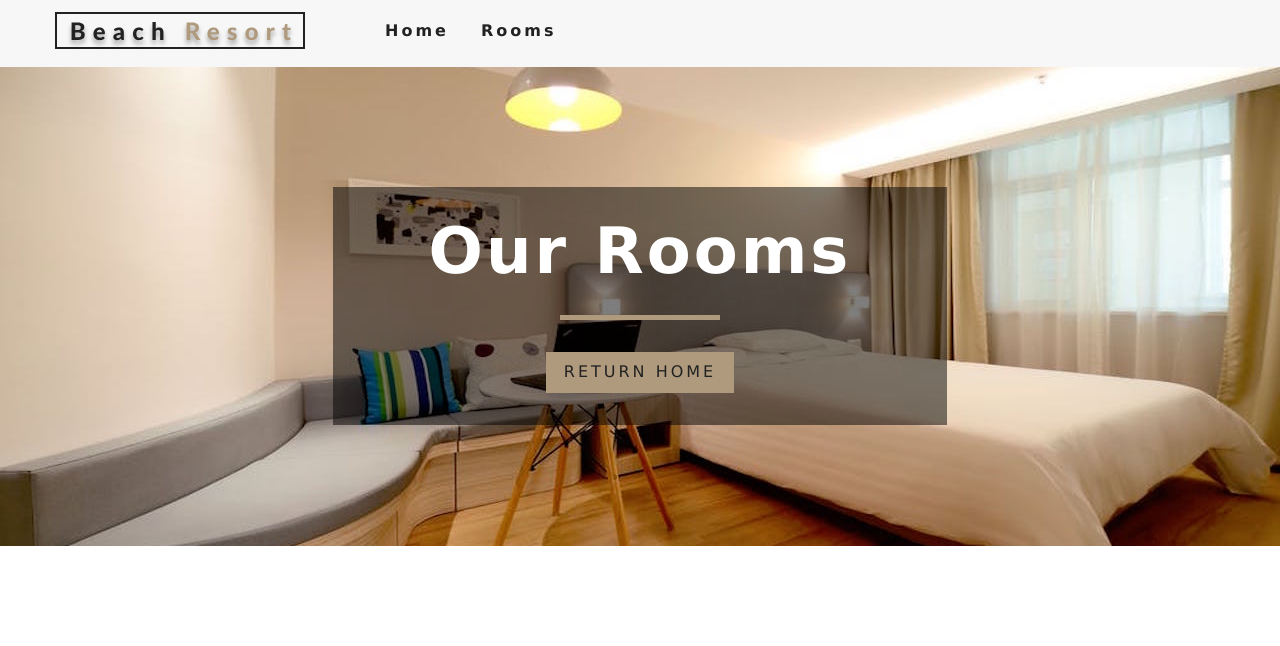
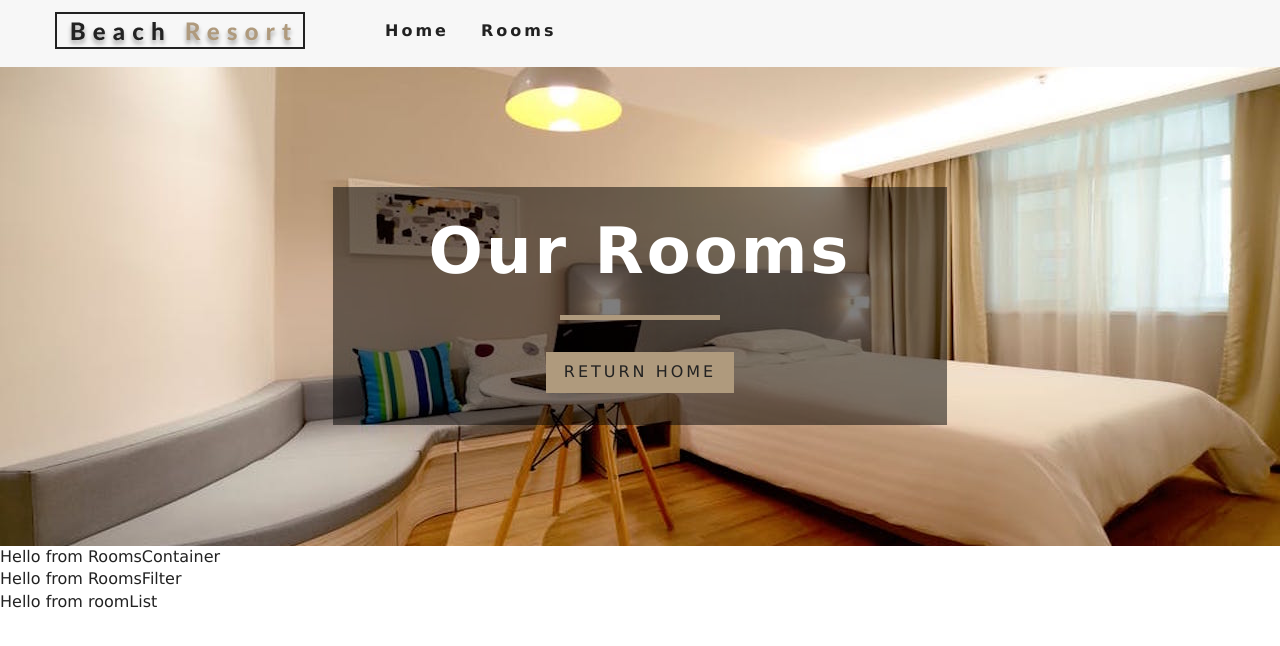
Before and after one commit to axtell5000/react-resort, a React (Create React App) app: page /rooms in a window 1280 px wide. Shown: the top 646 px of the page. Built offline with nearby package versions, Linux system fonts and the light colour scheme.

Commit message:
initial setup of the rroms container that holds a roomFIlter and a roomList

```diff
--- /dev/null
+++ b/src/components/RoomsContainer.js
@@ -0,0 +1,16 @@
+import React from 'react';
+
+import RoomsFilter from './RoomsFilter';
+import RoomsList from './RoomsList';
+
+function RoomsContainer() {
+	return (
+		<div>
+			Hello from RoomsContainer
+			<RoomsFilter />
+			<RoomsList />
+		</div>
+	);
+}
+
+export default RoomsContainer;
--- /dev/null
+++ b/src/components/RoomsFilter.js
@@ -0,0 +1,11 @@
+import React from 'react';
+
+function RoomsFilter() {
+	return (
+		<div>
+			Hello from RoomsFilter
+		</div>
+	)
+}
+
+export default RoomsFilter;
--- /dev/null
+++ b/src/components/RoomsList.js
@@ -0,0 +1,11 @@
+import React from 'react';
+
+function RoomsList() {
+	return (
+		<div>
+			Hello from roomList
+		</div>
+	);
+}
+
+export default RoomsList;
--- a/src/pages/Rooms.js
+++ b/src/pages/Rooms.js
@@ -3,15 +3,22 @@ import { Link } from 'react-router-dom';
 
 import Banner from '../components/Banner';
 import Hero from '../components/Hero';
+import RoomsContainer from '../components/RoomsContainer';
 
 const Rooms = () => {
-	return <Hero hero="roomsHero">
-		<Banner title="our rooms">
-			<Link to="/" className="btn-primary">
-				return home
-			</Link>
-		</Banner>
-	</Hero>;
+	return (
+		<>
+			<Hero hero="roomsHero">
+				<Banner title="our rooms">
+					<Link to="/" className="btn-primary">
+						return home
+					</Link>
+				</Banner>
+			</Hero>
+			<RoomsContainer>
+			</RoomsContainer>
+		</>
+	);
 }
 
 export default Rooms;
```
